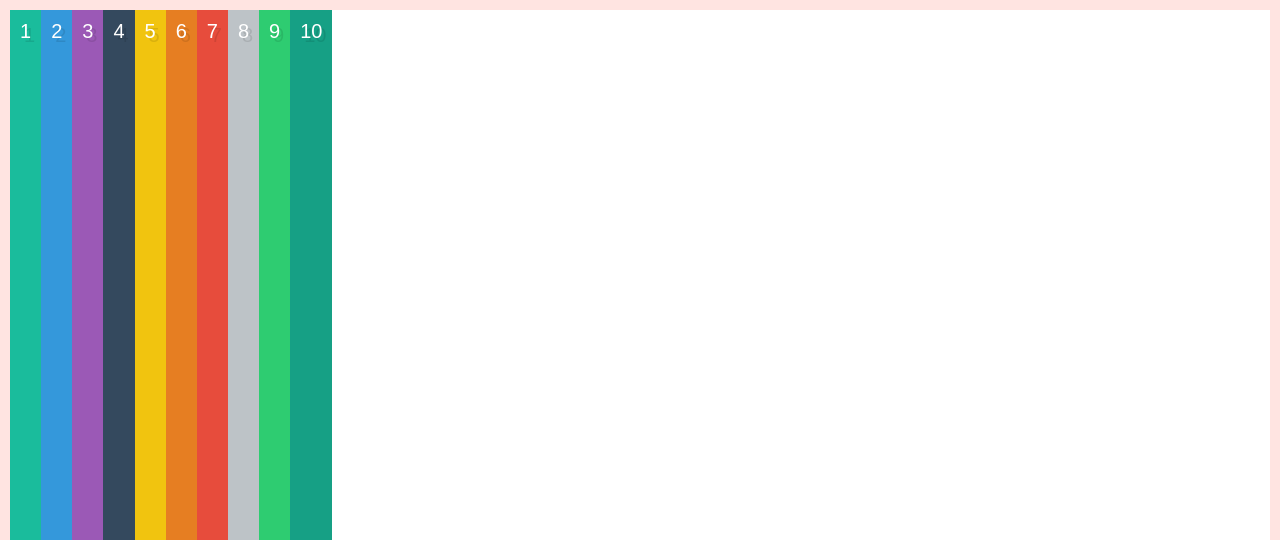
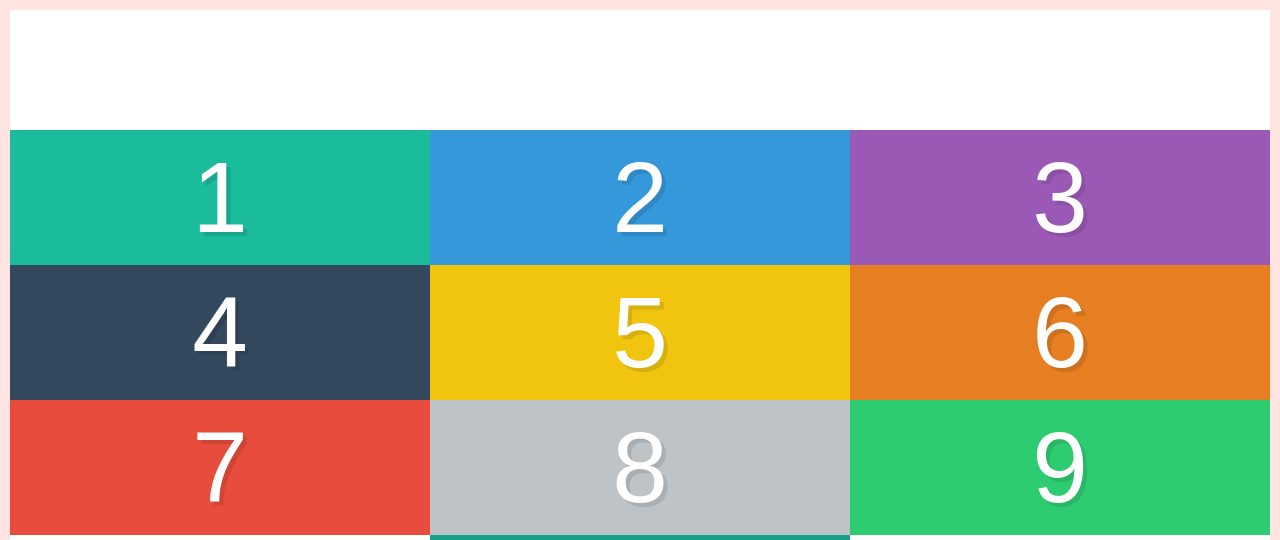
Before and after one commit to vjs3/playing-with-flexbox, a plain HTML site: page align-content/index.html in a window 1280 px wide. Shown: the top 540 px of the page. Drawn offline with Linux system fonts and the light colour scheme.

Commit message:
aligning items in the centre using align content

```diff
--- a/align-content/style.css
+++ b/align-content/style.css
@@ -159,7 +159,7 @@ input::-moz-focus-inner {
 /* Some default styles to make each box visible */
 .box {
   color: white;
-  font-size: 20px;
+  font-size: 100px;
   text-align: center;
   text-shadow: 4px 4px 0 rgba(0, 0, 0, 0.1);
   padding: 10px;
@@ -202,4 +202,11 @@ input::-moz-focus-inner {
   display: flex;
   border: 10px solid mistyrose;
   height: 100vh;
+  flex-wrap: wrap;
+  align-content: center;
+  justify-content: center;
 }
+
+.box {
+  width: 33.333%;
+}
```
